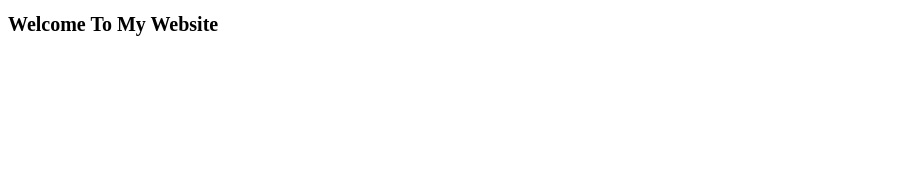
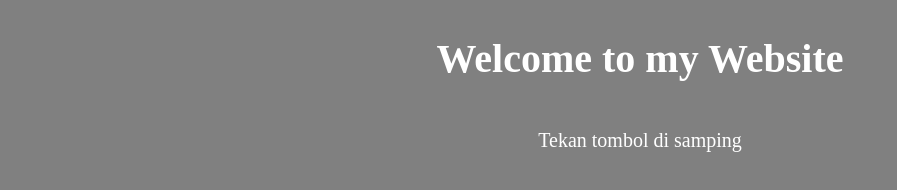
Before and after one commit to DhaniKWP/1124160014-day-8, a plain HTML site: page home.html in a window 1280 px wide. Shown: the whole page, without its empty margins (0-897 px from the left). Drawn offline with Linux system fonts and the light colour scheme.

Commit message:
membuat styling home

```diff
--- a/home.html
+++ b/home.html
@@ -5,12 +5,26 @@
   <meta name="viewport" content="width=device-width, initial-scale=1.0">
   <title>Home</title>
   <style>
+    body{
+      background-color: grey;
+      display: flex;
+      flex-direction: column;
+      align-items: center;
+    }
     h1 {
+      text-align: center;
+      font-size: 40px;
+      color:white;
+    }
+    p {
+      text-align: center;
       font-size: 20px;
+      color:white;
     }
   </style>
 </head>
 <body>
-  <h1>Welcome To My Website</h1>
+  <h1>Welcome to my Website</h1>
+  <p>Tekan tombol di samping</p>
 </body>
 </html>
```
Also changed, not shown: article.html (deleted, +0 -13 lines), index.html (+1 -1 lines), navigasi.html (+3 -3 lines).
